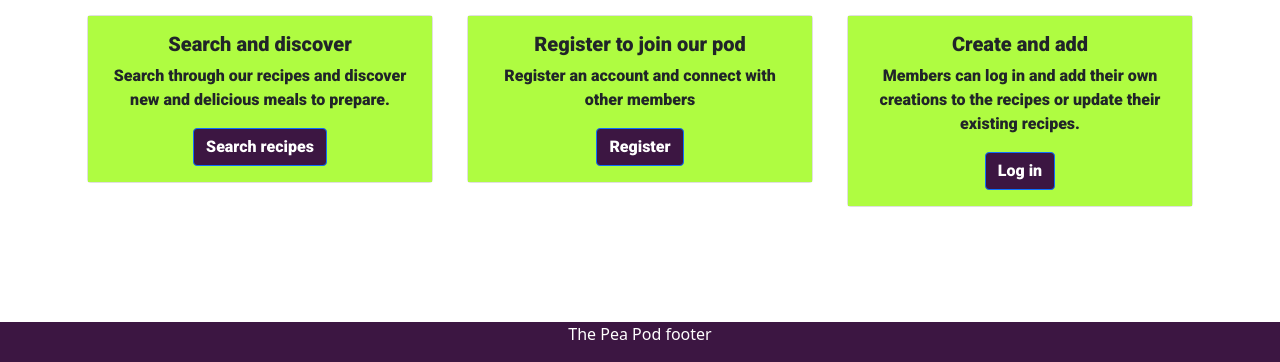
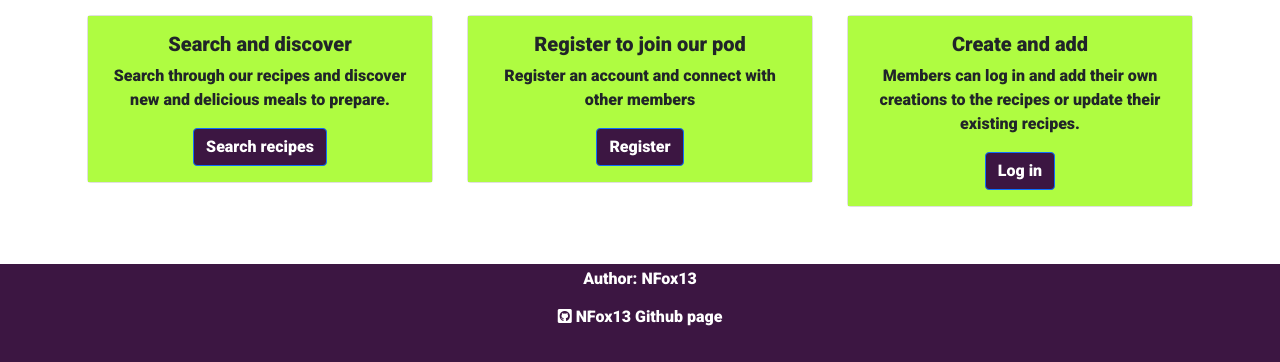
Before and after one commit to NFox13/MS3-Python-and-Data-centric-development, a Flask app: page / in a window 1280 px wide. Shown: the part 438-800 px from the top of the page. Run offline with Flask 2, Linux system fonts and the light colour scheme; some libraries are stand-ins or nearby versions.

Commit message:
Changed my footer html and css. Provided a link to my github page.

```diff
--- a/static/css/style.css
+++ b/static/css/style.css
@@ -36,14 +36,33 @@ body {
 }
 
 /* ---------------------------------------------footer*/
-.footer {
+footer {
+    text-align: center;
+    padding: 3px;
+    background-color: #3c1642;
+    color: white;
+    font-family: 'Roboto', sans-serif;
+    margin-top: 20px;
     position: fixed;
     left: 0;
     bottom: 0;
     width: 100%;
+}
+
+footer a:link,
+footer a:visited {
     background-color: #3c1642;
     color: white;
+    padding: 14px 25px;
     text-align: center;
+    text-decoration: none;
+    display: inline-block;
+}
+
+footer a:hover,
+footer a:active {
+    background-color: #affc41;
+    color: #3c1642;
 }
 
 /* ---------------------------------------------Flash messages*/
@@ -135,9 +154,12 @@ body {
 }
 
 /* ---------------------------------------------View recipe page*/
-.table, th, td {
-  border: 1px solid black;
+.table,
+th,
+td {
+    border: 1px solid black;
 }
+
 .act-btns {
     text-align: center;
     font-family: 'Roboto', sans-serif;
--- a/templates/base.html
+++ b/templates/base.html
@@ -86,8 +86,10 @@
         {% endblock %}
     </main>
 
-    <footer class="footer">
-        <p>The Pea Pod footer</p>
+    <footer>
+        <p>Author: NFox13<br>
+        <a href="https://github.com/NFox13" target="blank"><i class="fab fa-github-square"></i> NFox13 Github page</a>
+        </p>
     </footer>
 
     <script src="https://code.jquery.com/jquery-3.6.0.min.js"
```
